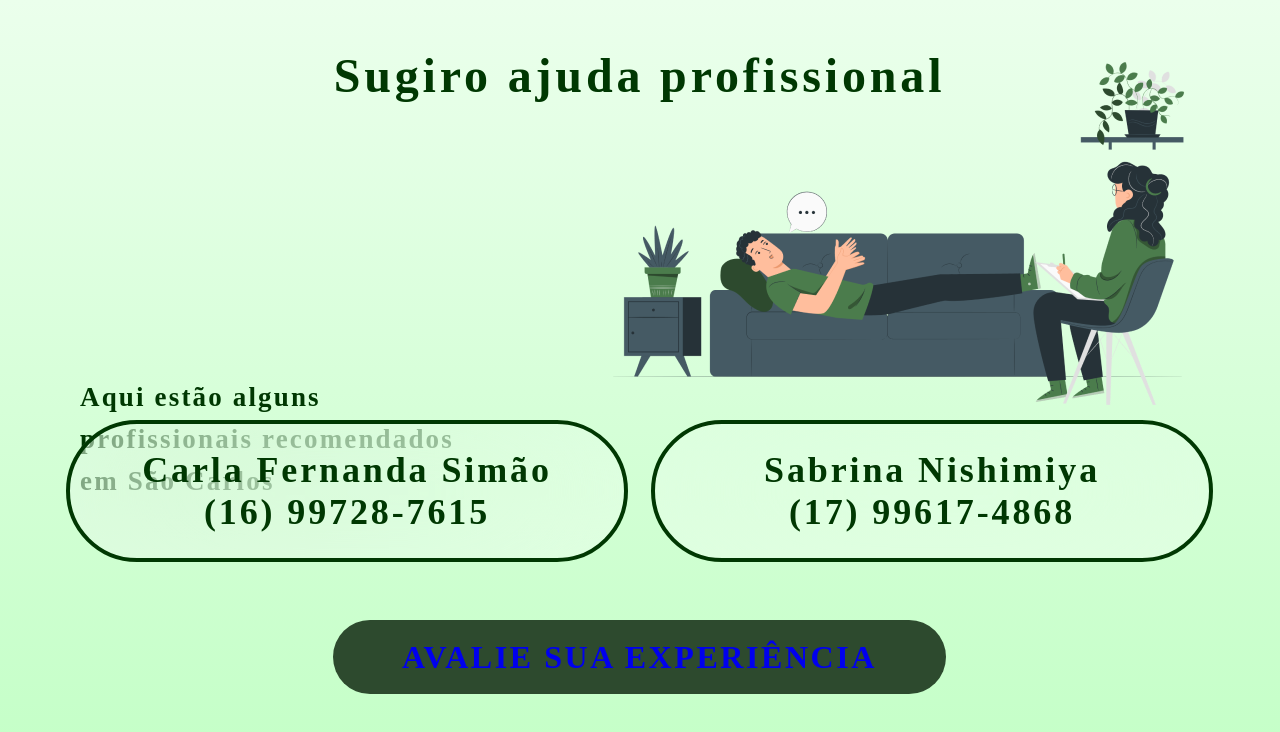
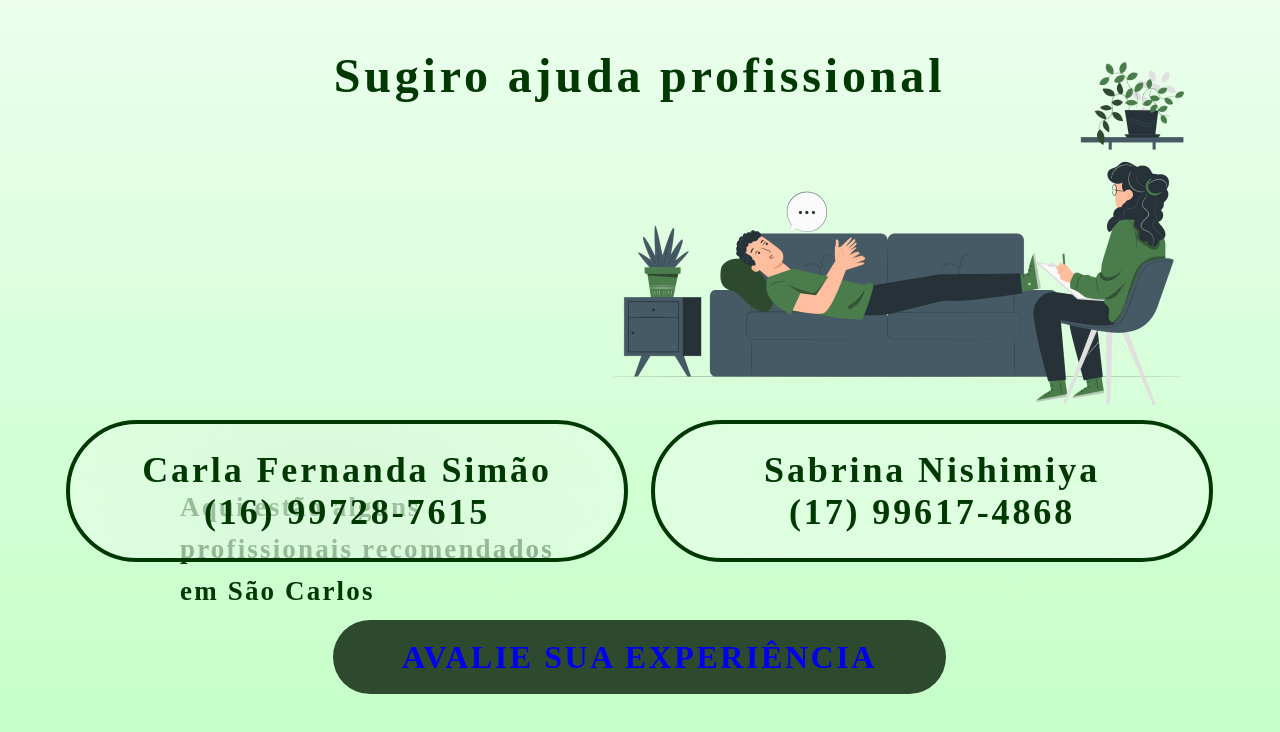
Before and after one commit to OrDeP90/Final2, a React (Create React App) app: page /solucao1 in a window 1280 px wide. Shown: the top 732 px of the page. Built offline with nearby package versions, Linux system fonts and the light colour scheme.

Commit message:
Ajuste final

```diff
--- a/src/components/ajuda_profissional.module.css
+++ b/src/components/ajuda_profissional.module.css
@@ -339,12 +339,13 @@
 
 p.profissionais b{
     position: absolute;
-    top: 120px;
-    left: 0;
+    top: 230px;
+    left: 100px;
     text-align: left;
     font-size: 0.75em;
     font-family: "Raleway";
-    letter-spacing: .08em
+    letter-spacing: .08em;
+    color: #003802;
 }
 
 .titulo {
```
